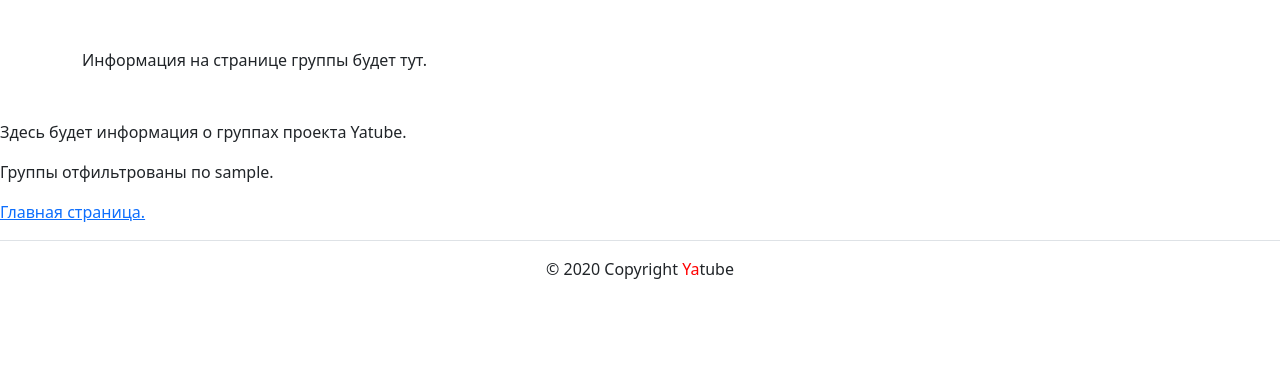
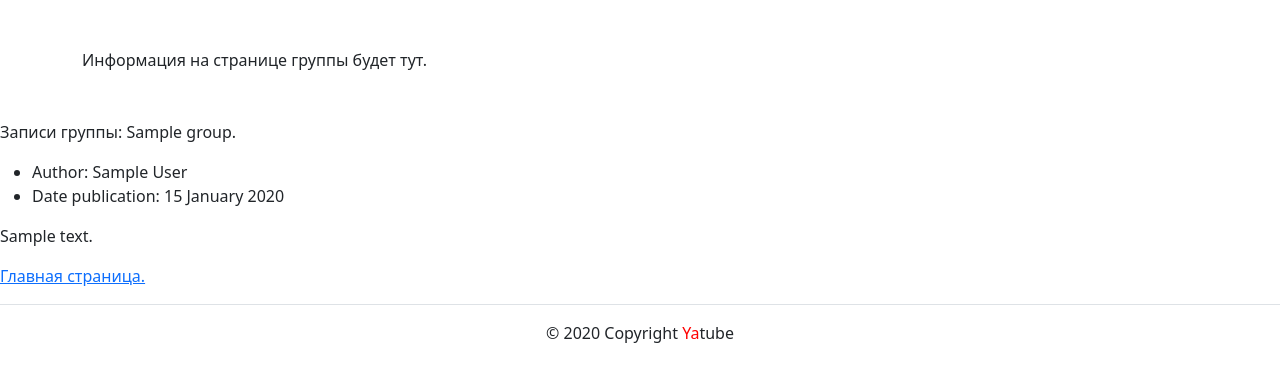
Before and after one commit to Andreykaproger/yatube_project, a Django app: a page that uses yatube/templates/posts/group_list.html in a window 1280 px wide. Shown: the part 56-438 px from the top of the page. Run offline with Django 4.2, Linux system fonts and the light colour scheme; tables that the repository leaves empty hold one stand-in row (values such as "Sample post"); some libraries are stand-ins or nearby versions.

Commit message:
сделана 2 миграция, и настроен полностью сайт

```diff
--- a/yatube/posts/admin.py
+++ b/yatube/posts/admin.py
@@ -2,7 +2,7 @@ from django.contrib import admin
 from .models import *
 
 class PostAdmin(admin.ModelAdmin):
-    list_display = ('pk', 'text', 'pub_date', 'author',)
+    list_display = ('pk', 'text', 'pub_date', 'author','group',)
     search_fields = ('text',)
     list_filter = ('pub_date',)
     empty_value_display = '-empty-'
--- a/yatube/posts/urls.py
+++ b/yatube/posts/urls.py
@@ -1,7 +1,7 @@
 from . import views
 from django.urls import path
 
-app_name = 'posts'
+app_name = 'posted'
 
 urlpatterns = [
     path('', views.index, name = 'start_page'),
--- a/yatube/posts/views.py
+++ b/yatube/posts/views.py
@@ -1,20 +1,34 @@
-from django.shortcuts import render
+from django.shortcuts import render, get_object_or_404
 from django.http import HttpResponse
 from django.shortcuts import render
+from .models import Post, Group
 
 def index(request):
-    template = 'posts/index.html'
-    title = 'это главная страница Yatube'
+    posts = Post.objects.order_by('-pub_date')[:10]
     context = {
-        'title' : title,
-        'text' : 'Это главная страница'
+        'posts': posts,
     }
-    return render(request, template, context)
+
+    return render(request, 'posts/index.html', context)
+
+    # template = 'posts/index.html'
+    # title = 'это главная страница Yatube'
+    # context = {
+    #     'title': title,
+    #     'text': 'Это главная страница'
+    # }
+    # return render(request, template, context)
 
 def group_posts(request, slug):
-    template = 'posts/group_list.html'
+    group = get_object_or_404(Group, slug = slug)
+    posts = Post.objects.filter(group = group).order_by('-pub_date')
     context = {
-        'filter' : slug,
-        'text' : 'Здесь будет информация о группах проекта Yatube'
+        'group': group,
+        'posts': posts,
     }
-    return render(request, template, context)
+    # template = 'posts/group_list.html'
+    # context = {
+    #     'filter': slug,
+    #     'text': 'Здесь будет информация о группах проекта Yatube'
+    # }
+    return render(request, 'posts/group_list.html', context)
--- a/yatube/templates/posts/group_list.html
+++ b/yatube/templates/posts/group_list.html
@@ -1,9 +1,23 @@
 {% extends "base.html" %}
 {% block content %}
-<p>{{ text }}. </p>
-<p>Группы отфильтрованы по {{ filter }}.</p>
+<p>Записи группы: {{ group }}.</p>
+
+{% for post in posts %}
+  <ul>
+    <li>
+      Author: {{ post.author.get_full_name }}
+    </li>
+    <li>
+      Date publication: {{ post.pub_date|date:"d E Y" }}
+    </li>
+  </ul>
+  <p> {{ post.text }} </p>
+  {% if not forloop.last %}  <hr>{% endif %}
+
+{% endfor %}
+
 <p>
-    <a href = "{% url 'posts:start_page' %}">
+    <a href = "{% url 'posted:start_page' %}">
         Главная страница.
     </a>
 </p>
```
Also changed, not shown: yatube/templates/posts/index.html (+17 -1 lines), yatube/posts/migrations/0002_group_post_group.py (added).
